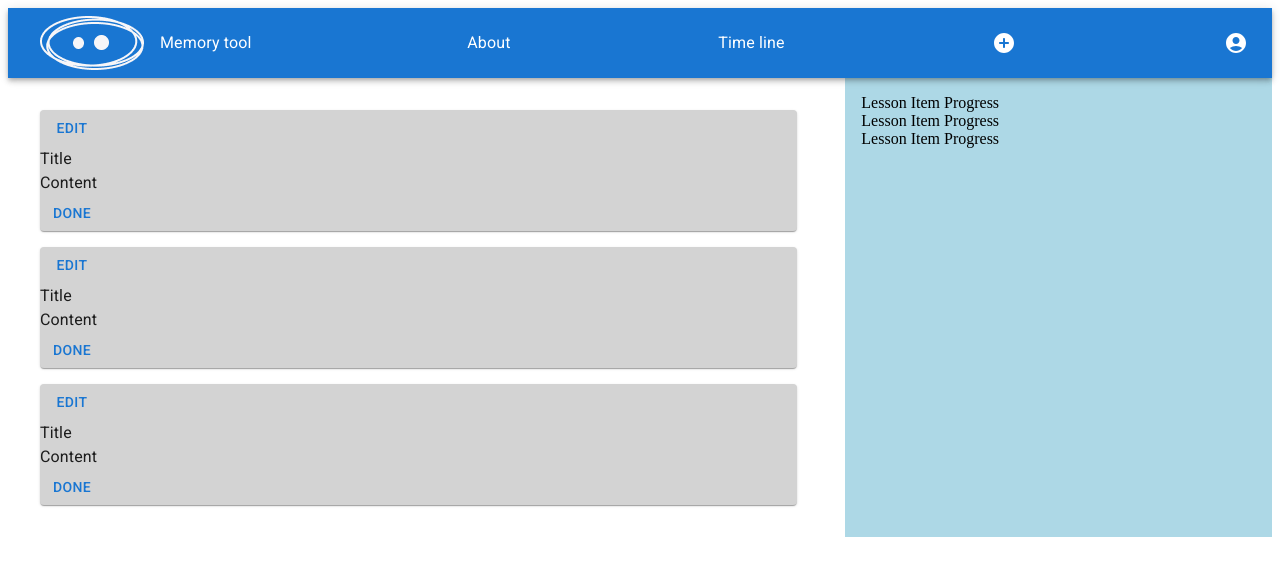
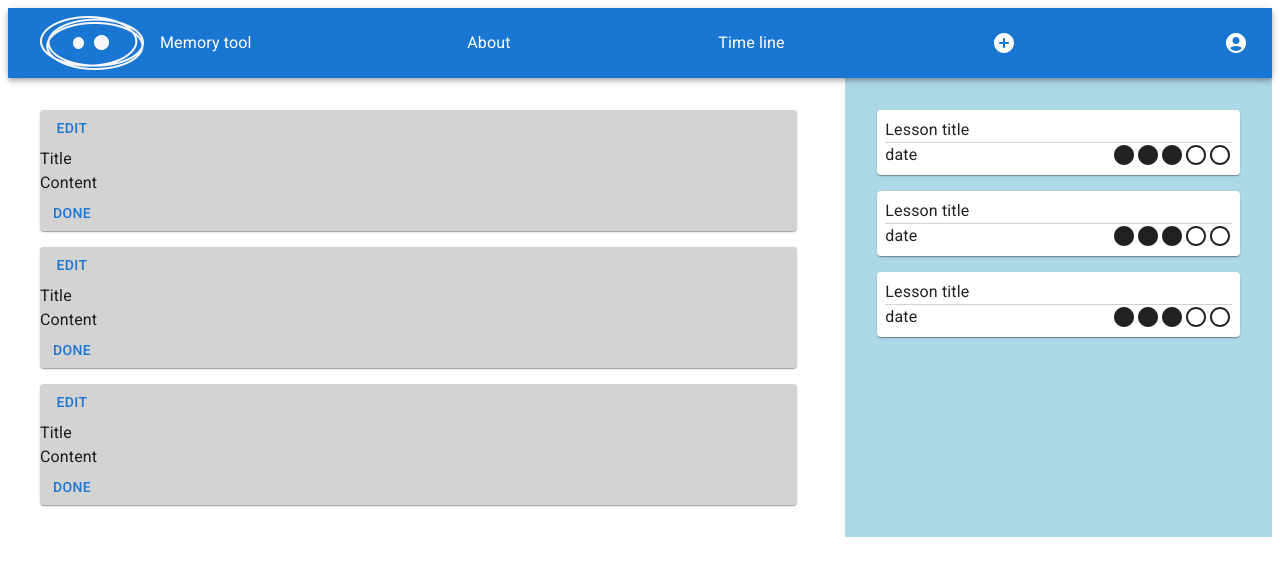
Before and after one commit to KlimaGi/ca-memory-tool, a React (Create React App) app: page / in a window 1280 px wide. Shown: the top 576 px of the page. Built offline with nearby package versions, Linux system fonts and the light colour scheme.

Commit message:
feat: add lesson item

```diff
--- /dev/null
+++ b/src/components/lesson-item-progress.tsx
@@ -0,0 +1,30 @@
+import React from 'react';
+import {
+  Box, styled, Card, Typography,
+} from '@mui/material';
+import { Circle, PanoramaFishEye } from '@mui/icons-material';
+
+const Icons = styled(Box)({
+  display: 'flex',
+});
+
+const LessonItemProgress = () => (
+  <Card sx={{ margin: 2, padding: 1 }}>
+    <Typography sx={{ borderBottom: '1px solid lightgray' }}>Lesson title</Typography>
+
+    <Box sx={{ display: 'flex', justifyContent: 'space-between' }}>
+      <Typography>date</Typography>
+      <Icons>
+
+        <Circle />
+        <Circle />
+        <Circle />
+        <PanoramaFishEye />
+        <PanoramaFishEye />
+      </Icons>
+    </Box>
+
+  </Card>
+);
+
+export default LessonItemProgress;
--- a/src/components/time-line.tsx
+++ b/src/components/time-line.tsx
@@ -1,13 +1,12 @@
 import React from 'react';
 import { Box } from '@mui/material';
+import LessonItemProgress from './lesson-item-progress';
 
 const TimeLine = () => (
   <Box flex={2} p={2} sx={{ bgcolor: 'lightblue' }}>
-    <Box>Lesson Item Progress</Box>
-
-    <Box>Lesson Item Progress</Box>
-
-    <Box>Lesson Item Progress</Box>
+    <LessonItemProgress />
+    <LessonItemProgress />
+    <LessonItemProgress />
 
   </Box>
 );
```
